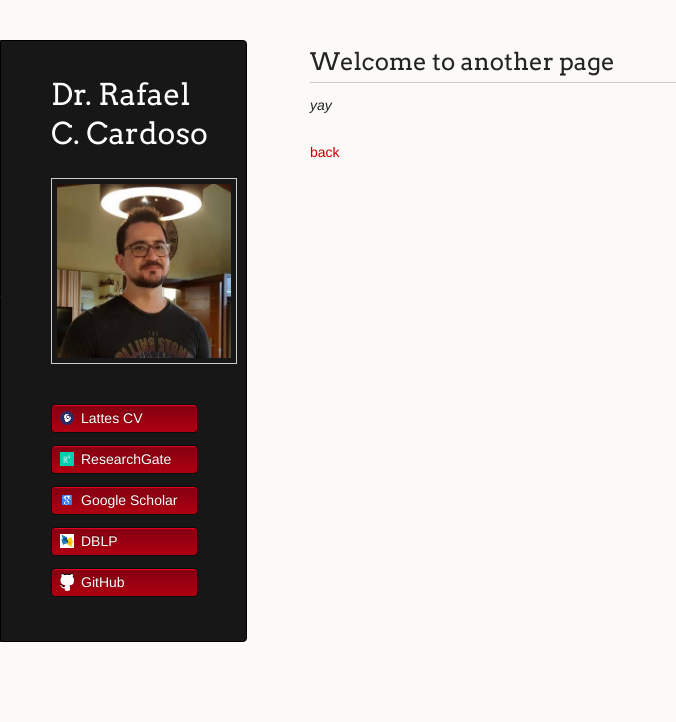
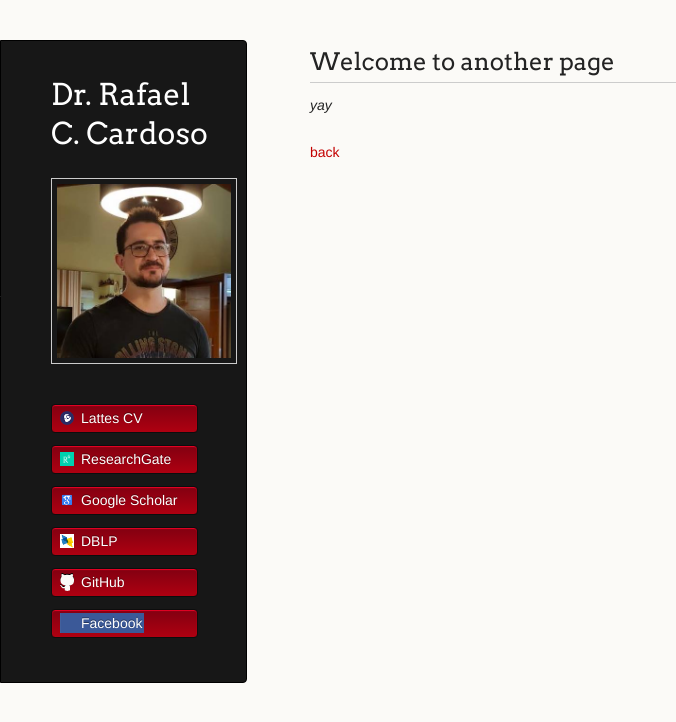
Before and after one commit to rafaelcaue/rafaelcaue.github.io, a Jekyll site: the page built from another-page.md, in a window 1280 px wide. Shown: the top 722 px of the page, without its empty margins (0-676 px from the left). Built offline with Jekyll 4.4.1, drawn with Linux system fonts in a browser that asks for light colours; our own code applies the rules of GitHub Pages for plain Markdown files.

Commit message:
Update default.html

```diff
--- a/_layouts/default.html
+++ b/_layouts/default.html
@@ -27,7 +27,8 @@
 			<li><a class="buttons rg" href="https://www.researchgate.net/profile/Rafael_Cardoso10" target="_blank">ResearchGate</a></li>
 			<li><a class="buttons gs" href="https://scholar.google.com.br/citations?user=dh_R4EoAAAAJ&hl=en" target="_blank">Google Scholar</a></li>
 			<li><a class="buttons dblp" href="http://dblp.uni-trier.de/pers/hd/c/Cardoso:Rafael_C=" target="_blank">DBLP</a></li>
-            <li><a class="buttons github" href="{{ site.github.owner_url }}" target="_blank">GitHub</a></li>
+            		<li><a class="buttons github" href="{{ site.github.owner_url }}" target="_blank">GitHub</a></li>
+	  		<li><a class="buttons fb" href="https://www.facebook.com/rafael.cauecardoso" target="_blank">Facebook</a></li>
           </ul>
       </header>
 
```
